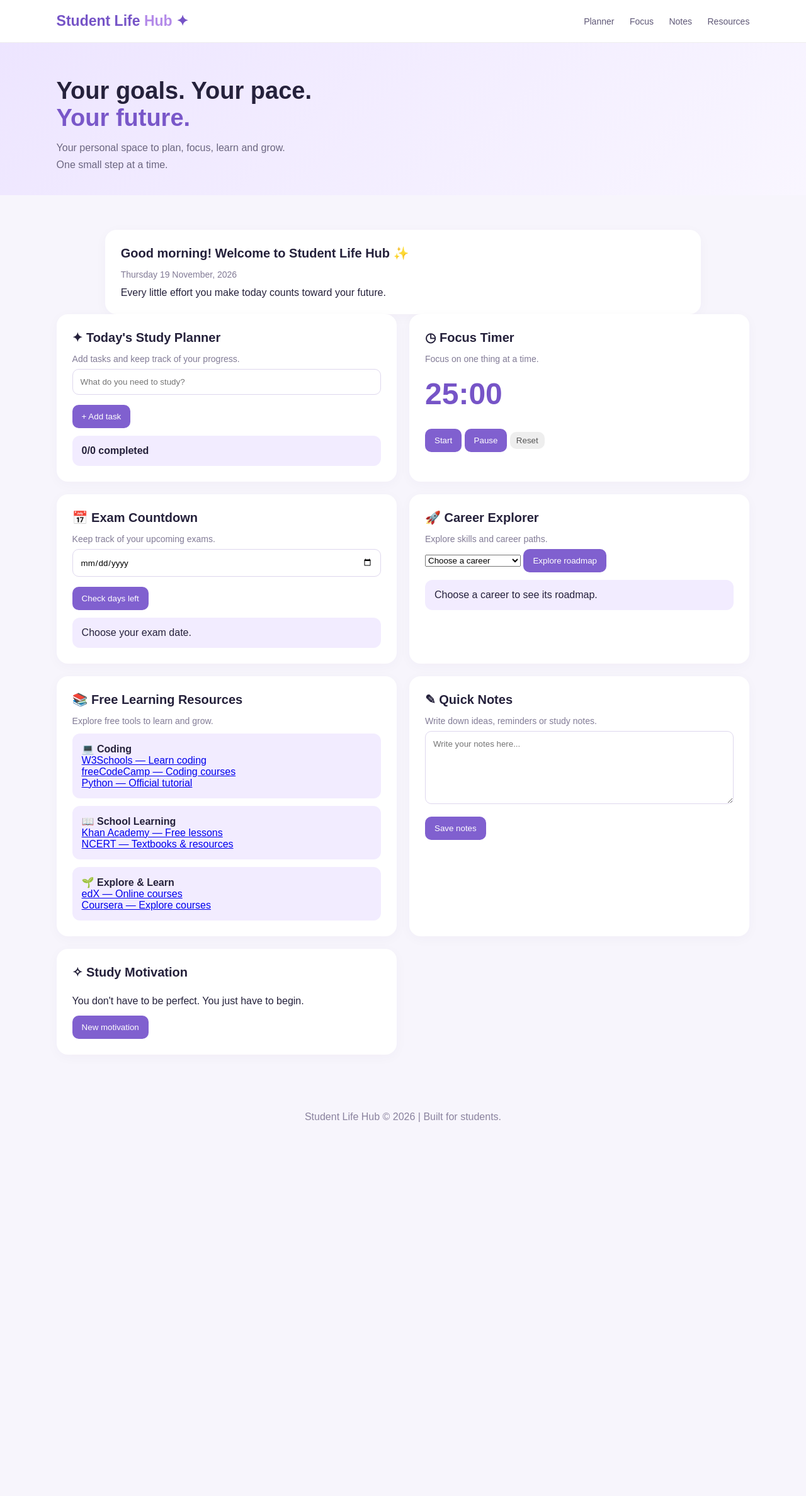
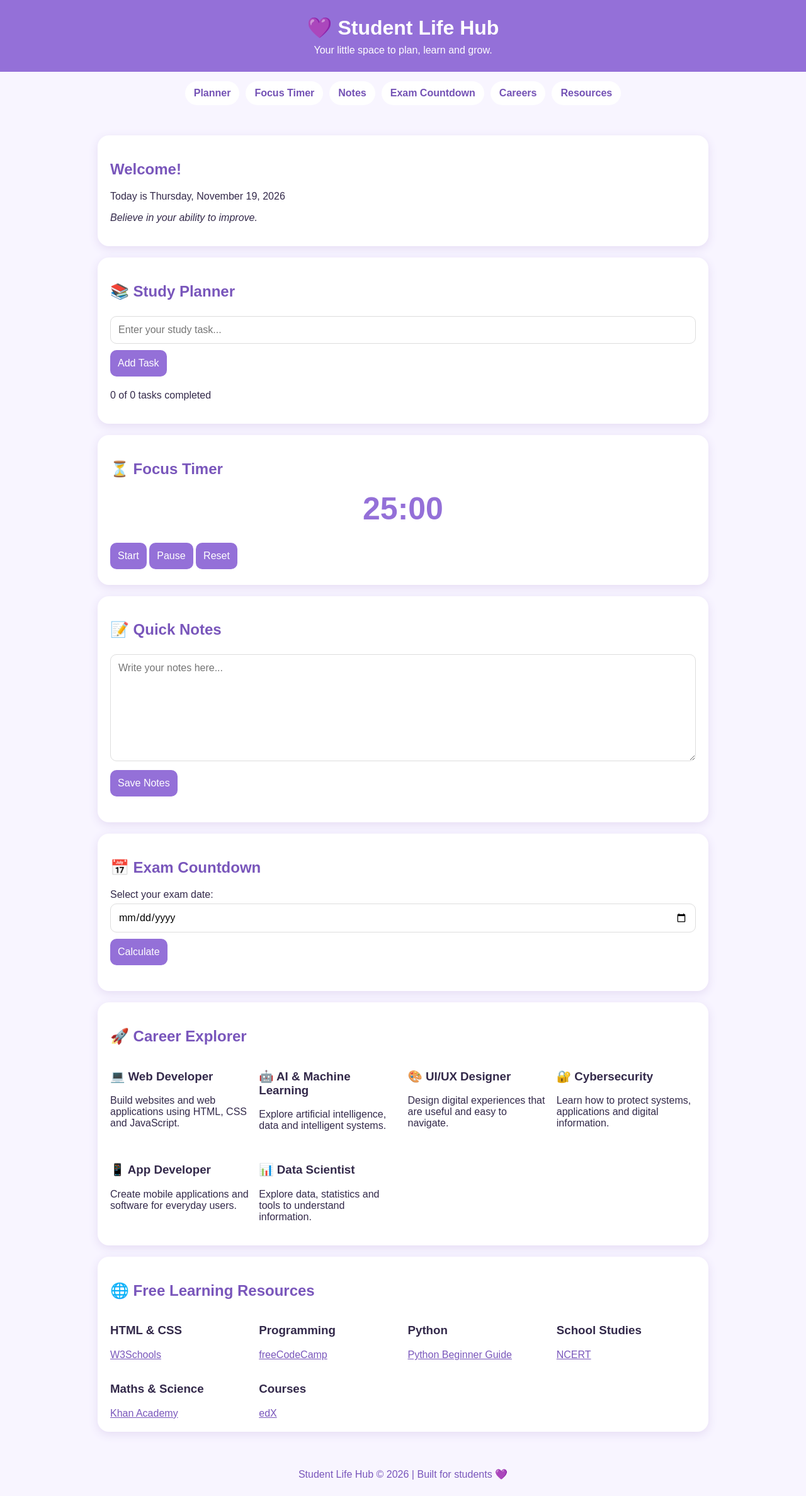
Before and after one commit to seju-cryptto/student-life-hub, a plain HTML site: page index.html in a window 1280 px wide. Shown: the whole page at 63% size. Before the commit the page ends 1843 px from the top, so only its background shows below. Drawn offline with Linux system fonts and the light colour scheme.

Commit message:
Refactor index.html for improved layout and functionality
Updated the layout and styles of the Student Life Hub webpage, including header, navigation, and main content sections. Enhanced the task management and timer functionalities.

```diff
--- a/index.html
+++ b/index.html
@@ -2,184 +2,291 @@
 <!DOCTYPE html>
 <html lang="en">
 <head>
-  <link rel="manifest" href="manifest.json">
-<meta name="theme-color" content="#9470d8">
 <meta charset="UTF-8">
 <meta name="viewport" content="width=device-width, initial-scale=1.0">
 <title>Student Life Hub</title>
+<link rel="manifest" href="./manifest.json">
+<meta name="theme-color" content="#9470d8">
+
 <style>
-*{box-sizing:border-box;margin:0;padding:0}
-body{font-family:Arial,sans-serif;background:#f7f5fc;color:#25213b}
-header{background:#fff;padding:20px 7%;display:flex;justify-content:space-between;align-items:center;border-bottom:1px solid #eee}
-.logo{font-size:23px;font-weight:800;color:#7654c7}
-.logo span{color:#b48be9}
-nav a{color:#5f5877;text-decoration:none;margin-left:20px;font-size:14px}
-.hero{padding:55px 7% 35px;background:linear-gradient(135deg,#ede5ff,#f9f6ff)}
-.hero h1{font-size:38px;margin-bottom:12px}
-.hero h1 span{color:#7957c9}
-.hero p{color:#6b6680;line-height:1.7}
-.container{padding:30px 7%}
-.grid{display:grid;grid-template-columns:repeat(2,minmax(0,1fr));gap:20px}
-.card{background:white;border-radius:18px;padding:25px;box-shadow:0 4px 20px #30206008}
-.card h2{font-size:20px;margin-bottom:14px}
-.muted{color:#827b96;font-size:14px}
-input,textarea,button{font-family:inherit}
-input,textarea{padding:12px;border:1px solid #ded7ee;border-radius:10px;width:100%;margin:8px 0;outline:none}
-button{background:#8060cf;color:white;border:0;border-radius:10px;padding:11px 15px;cursor:pointer;margin-top:8px}
-button:hover{background:#6847b8}
-.task{display:flex;gap:10px;align-items:center;padding:12px 0;border-bottom:1px solid #eee}
-.task input{width:auto;margin:0}
-.task span{flex:1}
-.task.done span{text-decoration:line-through;color:#999}
-.delete{background:#eee;color:#555;padding:6px 10px}
-#timer{font-size:48px;font-weight:bold;color:#7654c7;margin:20px 0}
-.stat{background:#f2ecff;border-radius:12px;padding:15px;margin-top:12px}
-footer{text-align:center;padding:30px;color:#8a829e}
-section{scroll-margin-top:20px}
-@media(max-width:700px){
-header{flex-direction:column;gap:15px}
-nav a{margin:5px}
-.hero h1{font-size:30px}
-.grid{grid-template-columns:1fr}
+*{box-sizing:border-box}
+body{
+  margin:0;
+  font-family:Arial,sans-serif;
+  background:#f8f5ff;
+  color:#33294a;
 }
+header{
+  background:#9470d8;
+  color:white;
+  text-align:center;
+  padding:25px 15px;
+}
+header h1{margin:0 0 8px}
+header p{margin:0}
+nav{
+  display:flex;
+  justify-content:center;
+  flex-wrap:wrap;
+  gap:10px;
+  padding:15px;
+}
+nav a{
+  text-decoration:none;
+  background:white;
+  color:#7452b5;
+  padding:10px 14px;
+  border-radius:20px;
+  font-weight:bold;
+}
+main{
+  max-width:1000px;
+  margin:auto;
+  padding:15px;
+}
+.card{
+  background:white;
+  padding:20px;
+  margin:18px 0;
+  border-radius:18px;
+  box-shadow:0 4px 15px #e5dcf4;
+}
+h2{color:#7956bb}
+input,textarea,button{
+  padding:12px;
+  border-radius:10px;
+  border:1px solid #ddd;
+  font:inherit;
+  margin:5px 0;
+}
+input,textarea{width:100%}
+button{
+  background:#9470d8;
+  color:white;
+  border:none;
+  cursor:pointer;
+}
+button:hover{background:#7956bb}
+.task{
+  display:flex;
+  align-items:center;
+  gap:10px;
+  padding:10px;
+  border-bottom:1px solid #eee;
+}
+.task input{width:auto}
+.task span{flex:1;word-break:break-word}
+.task.done span{text-decoration:line-through;opacity:.6}
+.small-btn{padding:7px 12px}
+.timer{
+  font-size:50px;
+  font-weight:bold;
+  text-align:center;
+  color:#9470d8;
+  margin:20px 0;
+}
+.grid{
+  display:grid;
+  grid-template-columns:repeat(auto-fit,minmax(220px,1fr));
+  gap:15px;
+}
+.resource a{
+  color:#7956bb;
+  word-break:break-word;
+}
+footer{
+  text-align:center;
+  padding:25px;
+  color:#7956bb;
+}
+#quote{font-style:italic}
 </style>
 </head>
+
 <body>
 
 <header>
-  <div class="logo">Student Life <span>Hub</span> ✦</div>
+<h1>💜 Student Life Hub</h1>
+<p>Your little space to plan, learn and grow.</p>
+</header>
+
 <nav>
 <a href="#planner">Planner</a>
-    <a href="#focus">Focus</a>
+<a href="#timer">Focus Timer</a>
 <a href="#notes">Notes</a>
+<a href="#exam">Exam Countdown</a>
+<a href="#careers">Careers</a>
 <a href="#resources">Resources</a>
 </nav>
-</header>
 
-<div class="hero">
-  <h1>Your goals. Your pace.<br><span>Your future.</span></h1>
-  <p>Your personal space to plan, focus, learn and grow.<br>One small step at a time.</p>
-</div>
+<main>
 
-<div class="container">
-  <section class="card" style="margin:25px 7% 0">
-<h2 id="welcome">Welcome to Student Life Hub ✨</h2>
-<p id="todayDate" class="muted"></p>
-<p style="margin-top:12px">
-Every little effort you make today counts toward your future.
-</p>
+<section class="card">
+<h2 id="welcome">Welcome!</h2>
+<p id="today"></p>
+<p id="quote"></p>
 </section>
-<div class="grid">
 
 <section class="card" id="planner">
-<h2>✦ Today's Study Planner</h2>
-<p class="muted">Add tasks and keep track of your progress.</p>
-<input id="taskInput" placeholder="What do you need to study?">
-<button onclick="addTask()">+ Add task</button>
-<div id="tasks"></div>
-<div class="stat"><strong id="progress">0/0 completed</strong></div>
+<h2>📚 Study Planner</h2>
+<input id="taskInput" placeholder="Enter your study task...">
+<button onclick="addTask()">Add Task</button>
+<p id="progress">0 completed</p>
+<div id="taskList"></div>
 </section>
 
-<section class="card" id="focus">
-<h2>◷ Focus Timer</h2>
-<p class="muted">Focus on one thing at a time.</p>
-<div id="timer">25:00</div>
+<section class="card" id="timer">
+<h2>⏳ Focus Timer</h2>
+<div class="timer" id="display">25:00</div>
 <button onclick="startTimer()">Start</button>
 <button onclick="pauseTimer()">Pause</button>
-<button onclick="resetTimer()" class="delete">Reset</button>
+<button onclick="resetTimer()">Reset</button>
 </section>
+
+<section class="card" id="notes">
+<h2>📝 Quick Notes</h2>
+<textarea id="notesBox" rows="8"
+placeholder="Write your notes here..."></textarea>
+<button onclick="saveNotes()">Save Notes</button>
+<p id="noteStatus"></p>
+</section>
+
 <section class="card" id="exam">
 <h2>📅 Exam Countdown</h2>
-<p class="muted">Keep track of your upcoming exams.</p>
+<label>Select your exam date:</label>
 <input type="date" id="examDate">
-<button onclick="calculateCountdown()">Check days left</button>
-<div class="stat" id="countdownResult">Choose your exam date.</div>
+<button onclick="countdown()">Calculate</button>
+<p id="countResult"></p>
 </section>
 
-<section class="card" id="career">
+<section class="card" id="careers">
 <h2>🚀 Career Explorer</h2>
-<p class="muted">Explore skills and career paths.</p>
-<select id="careerChoice">
-<option value="">Choose a career</option>
-<option value="web">Web Developer</option>
-<option value="ai">AI / Machine Learning</option>
-<option value="design">UI/UX Designer</option>
-<option value="cyber">Cybersecurity</option>
-</select>
-<button onclick="exploreCareer()">Explore roadmap</button>
-<div class="stat" id="careerResult">Choose a career to see its roadmap.</div>
-</section><section class="card" id="resources">
-<h2>📚 Free Learning Resources</h2>
-<p class="muted">Explore free tools to learn and grow.</p>
-
-<div class="stat">
-<strong>💻 Coding</strong>
-<p><a href="https://www.w3schools.com/" target="_blank" rel="noopener noreferrer">W3Schools — Learn coding</a></p>
-<p><a href="https://www.freecodecamp.org/" target="_blank" rel="noopener noreferrer">freeCodeCamp — Coding courses</a></p>
-<p><a href="https://docs.python.org/3/tutorial/" target="_blank" rel="noopener noreferrer">Python — Official tutorial</a></p>
+<div class="grid">
+<div>
+<h3>💻 Web Developer</h3>
+<p>Build websites and web applications using HTML, CSS and JavaScript.</p>
 </div>
-
-<div class="stat">
-<strong>📖 School Learning</strong>
-<p><a href="https://www.khanacademy.org/" target="_blank" rel="noopener noreferrer">Khan Academy — Free lessons</a></p>
-<p><a href="https://ncert.nic.in/" target="_blank" rel="noopener noreferrer">NCERT — Textbooks & resources</a></p>
+<div>
+<h3>🤖 AI & Machine Learning</h3>
+<p>Explore artificial intelligence, data and intelligent systems.</p>
 </div>
-
-<div class="stat">
-<strong>🌱 Explore & Learn</strong>
-<p><a href="https://www.edx.org/" target="_blank" rel="noopener noreferrer">edX — Online courses</a></p>
-<p><a href="https://www.coursera.org/" target="_blank" rel="noopener noreferrer">Coursera — Explore courses</a></p>
+<div>
+<h3>🎨 UI/UX Designer</h3>
+<p>Design digital experiences that are useful and easy to navigate.</p>
+</div>
+<div>
+<h3>🔐 Cybersecurity</h3>
+<p>Learn how to protect systems, applications and digital information.</p>
+</div>
+<div>
+<h3>📱 App Developer</h3>
+<p>Create mobile applications and software for everyday users.</p>
+</div>
+<div>
+<h3>📊 Data Scientist</h3>
+<p>Explore data, statistics and tools to understand information.</p>
+</div>
 </div>
 </section>
-<section class="card" id="notes">
-<h2>✎ Quick Notes</h2>
-<p class="muted">Write down ideas, reminders or study notes.</p>
-<textarea id="noteInput" rows="6" placeholder="Write your notes here..."></textarea>
-<button onclick="saveNotes()">Save notes</button>
-<p id="noteStatus" class="muted"></p>
+
+<section class="card" id="resources">
+<h2>🌐 Free Learning Resources</h2>
+<div class="grid">
+<div class="resource">
+<h3>HTML & CSS</h3>
+<a href="https://www.w3schools.com"
+target="_blank" rel="noopener">W3Schools</a>
+</div>
+<div class="resource">
+<h3>Programming</h3>
+<a href="https://www.freecodecamp.org"
+target="_blank" rel="noopener">freeCodeCamp</a>
+</div>
+<div class="resource">
+<h3>Python</h3>
+<a href="https://www.python.org/about/gettingstarted/"
+target="_blank" rel="noopener">Python Beginner Guide</a>
+</div>
+<div class="resource">
+<h3>School Studies</h3>
+<a href="https://ncert.nic.in"
+target="_blank" rel="noopener">NCERT</a>
+</div>
+<div class="resource">
+<h3>Maths & Science</h3>
+<a href="https://www.khanacademy.org"
+target="_blank" rel="noopener">Khan Academy</a>
+</div>
+<div class="resource">
+<h3>Courses</h3>
+<a href="https://www.edx.org"
+target="_blank" rel="noopener">edX</a>
+</div>
+</div>
 </section>
 
-<section class="card">
-<h2>✧ Study Motivation</h2>
-<p id="quote" style="line-height:1.8;margin-top:20px">
-You don't have to be perfect. You just have to begin.
-</p>
-<button onclick="newQuote()">New motivation</button>
-</section>
+</main>
 
-</div>
-</div>
-
-<footer><footer>Student Life Hub © 2026 | Built for students.</footer></footer>
+<footer>
+Student Life Hub © 2026 | Built for students 💜
+</footer>
 
 <script>
-let tasks=JSON.parse(localStorage.getItem("slh_tasks")||"[]");
+document.getElementById("today").textContent =
+"Today is " + new Date().toLocaleDateString(
+undefined,{weekday:"long",year:"numeric",month:"long",day:"numeric"}
+);
+
+const quotes=[
+"Small steps every day lead to big achievements.",
+"Your future is built by what you do today.",
+"Consistency beats perfection.",
+"Keep learning. Keep growing.",
+"Believe in your ability to improve."
+];
+
+document.getElementById("quote").textContent =
+quotes[Math.floor(Math.random()*quotes.length)];
+
+let tasks=JSON.parse(localStorage.getItem("hubTasks")||"[]");
 
 function renderTasks(){
- const box=document.getElementById("tasks");
- box.innerHTML="";
- tasks.forEach((t,i)=>{
-  const div=document.createElement("div");
-  div.className="task"+(t.done?" done":"");
-  const check=document.createElement("input");
-  check.type="checkbox";
-  check.checked=t.done;
-  check.onchange=()=>{tasks[i].done=check.checked;saveTasks()};
+const list=document.getElementById("taskList");
+list.innerHTML="";
+tasks.forEach((task,i)=>{
+const row=document.createElement("div");
+row.className="task"+(task.done?" done":"");
+
+const checkbox=document.createElement("input");
+checkbox.type="checkbox";
+checkbox.checked=task.done;
+checkbox.onchange=()=>{
+tasks[i].done=checkbox.checked;
+saveTasks();
+};
+
 const span=document.createElement("span");
-  span.textContent=t.text;
+span.textContent=task.text;
+
 const del=document.createElement("button");
-  del.textContent="×";
-  del.className="delete";
-  del.onclick=()=>{tasks.splice(i,1);saveTasks()};
-  div.append(check,span,del);
-  box.appendChild(div);
+del.textContent="Delete";
+del.className="small-btn";
+del.onclick=()=>{
+tasks.splice(i,1);
+saveTasks();
+};
+
+row.append(checkbox,span,del);
+list.appendChild(row);
 });
+
+const done=tasks.filter(t=>t.done).length;
 document.getElementById("progress").textContent=
- tasks.filter(t=>t.done).length+"/"+tasks.length+" completed";
+done+" of "+tasks.length+" tasks completed";
 }
 
 function saveTasks(){
- localStorage.setItem("slh_tasks",JSON.stringify(tasks));
+localStorage.setItem("hubTasks",JSON.stringify(tasks));
 renderTasks();
 }
 
@@ -190,103 +297,82 @@ function addTask(){
 input.value="";
 saveTasks();
 }
+
+document.getElementById("taskInput").addEventListener("keydown",e=>{
+if(e.key==="Enter")addTask();
+});
+
 renderTasks();
 
-document.getElementById("noteInput").value=localStorage.getItem("slh_notes")||"";
-function saveNotes(){
- localStorage.setItem("slh_notes",document.getElementById("noteInput").value);
- document.getElementById("noteStatus").textContent="Notes saved on this device!";
+let seconds=1500;
+let interval=null;
+
+function updateDisplay(){
+const m=Math.floor(seconds/60);
+const s=seconds%60;
+document.getElementById("display").textContent=
+String(m).padStart(2,"0")+":"+String(s).padStart(2,"0");
 }
 
-let seconds=1500, interval=null;
-function updateTimer(){
- document.getElementById("timer").textContent=
- String(Math.floor(seconds/60)).padStart(2,"0")+":"+
- String(seconds%60).padStart(2,"0");
+function startTimer(){
+if(interval!==null)return;
+interval=setInterval(()=>{
+if(seconds>0){
+seconds--;
+updateDisplay();
+}else{
+clearInterval(interval);
+interval=null;
+alert("Focus session completed! Take a little rest.");
 }
-function startTimer(){
- if(interval)return;
- interval=setInterval(()=>{
-  if(seconds>0){seconds--;updateTimer();}
-  else{pauseTimer();alert("Focus session complete!");}
 },1000);
 }
-function pauseTimer(){clearInterval(interval);interval=null;}
-function resetTimer(){pauseTimer();seconds=1500;updateTimer();}
-updateTimer();
 
-const quotes=[
- "You don't have to be perfect. You just have to begin.",
- "Small progress is still progress.",
- "Your future is built by what you do today.",
- "Believe in your ability to learn.",
- "Consistency beats waiting for motivation.",
- "Every expert was once a beginner."
-];
-function newQuote(){
- document.getElementById("quote").textContent=
- quotes[Math.floor(Math.random()*quotes.length)];
-}function calculateCountdown(){
- const selected=document.getElementById("examDate").value;
- const result=document.getElementById("countdownResult");
+function pauseTimer(){
+clearInterval(interval);
+interval=null;
+}
 
- if(!selected){
-  result.textContent="Please choose an exam date.";
+function resetTimer(){
+pauseTimer();
+seconds=1500;
+updateDisplay();
+}
+
+updateDisplay();
+
+const notesBox=document.getElementById("notesBox");
+notesBox.value=localStorage.getItem("hubNotes")||"";
+
+function saveNotes(){
+localStorage.setItem("hubNotes",notesBox.value);
+document.getElementById("noteStatus").textContent="Notes saved!";
+}
+
+function countdown(){
+const value=document.getElementById("examDate").value;
+const result=document.getElementById("countResult");
+if(!value){
+result.textContent="Please select an exam date.";
 return;
 }
-
 const today=new Date();
 today.setHours(0,0,0,0);
+const target=new Date(value+"T00:00:00");
+const diff=Math.ceil((target-today)/86400000);
 
- const exam=new Date(selected+"T00:00:00");
- const days=Math.ceil((exam-today)/86400000);
-
- if(days<0){
-  result.textContent="This exam date has already passed.";
- }else if(days===0){
-  result.textContent="Your exam is today! Good luck!";
- }else{
-  result.textContent=days+" days left until your exam!";
- }
+if(diff<0)result.textContent="This exam date has passed.";
+else if(diff===0)result.textContent="Your exam is today!";
+else result.textContent=diff+" days left until your exam!";
 }
 
-function exploreCareer(){
- const choice=document.getElementById("careerChoice").value;
- const result=document.getElementById("careerResult");
-
- const roadmaps={
-  web:"Web Developer: HTML → CSS → JavaScript → Git & GitHub → Projects.",
-  ai:"AI / ML: Python → Maths → Data Analysis → Machine Learning → Projects.",
-  design:"UI/UX Designer: Design Principles → Figma → User Research → Prototypes → Portfolio.",
-  cyber:"Cybersecurity: Computer Basics → Networking → Linux → Security Fundamentals → Legal Practice Labs."
- };
-
- result.textContent=roadmaps[choice]||"Please select a career.";
-}function showDashboard(){
- const hour=new Date().getHours();
- let greeting="Good evening";
-
- if(hour<12) greeting="Good morning";
- else if(hour<17) greeting="Good afternoon";
-
- document.getElementById("welcome").textContent=
- greeting+"! Welcome to Student Life Hub ✨";
-
- document.getElementById("todayDate").textContent=
- new Date().toLocaleDateString("en-IN",{
-  weekday:"long",day:"numeric",month:"long",year:"numeric"
- });
-}
-showDashboard();
-</script>
-  <script>
-if ("serviceWorker" in navigator) {
-  window.addEventListener("load", () => {
+if("serviceWorker" in navigator){
+window.addEventListener("load",()=>{
 navigator.serviceWorker.register("./service-worker.js")
-      .then(() => console.log("App ready!"))
-      .catch(error => console.log(error));
+.catch(err=>console.log("Service worker error:",err));
 });
 }
 </script>
+
 </body>
 </html>
```
Lines whose indentation alone changed are shown as unchanged.
